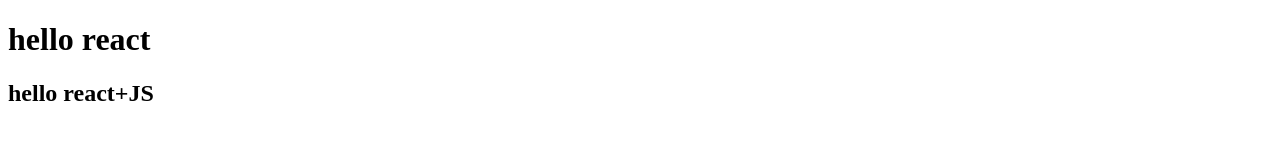
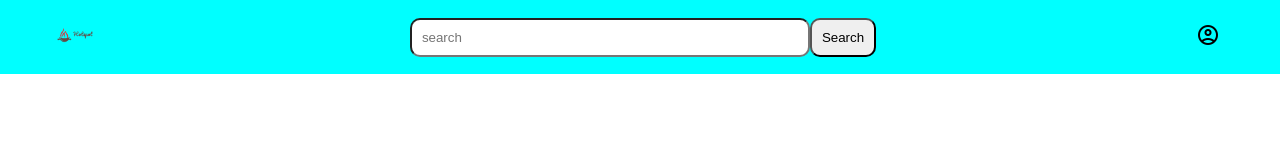
Before and after one commit to Anujkumar23/NAMASTEY-REACT, a React app: page / in a window 1280 px wide. Built offline with nearby package versions, Linux system fonts and the light colour scheme.

Commit message:
chapter3 -laying the foundation

````diff
--- /dev/null
+++ b/Chaptrer 3 -Laying the Foundation/App.css
@@ -0,0 +1,42 @@
+*{
+    margin:0;
+    padding:0;
+    box-sizing:border-box;
+}
+.header{
+    display:flex;
+    justify-content: space-between;
+    background-color: aqua;
+    width: 100vw;
+    padding:10px;
+
+    align-items: center;
+}
+.left{
+   margin-left:40px
+}
+
+.left img{
+    width:50px;
+    height:50px;
+}
+.left img:hover{
+    transform: scale(1.1);
+}
+
+.center input{
+    border-radius: 10px;
+    width:400px;
+    padding:10px
+}
+
+.center button{
+    border-radius: 10px;
+    cursor: pointer;
+    padding:10px;
+}
+
+.right{
+    padding:10px;
+    margin-right:40px;
+}
--- /dev/null
+++ b/Chaptrer 3 -Laying the Foundation/App.js
@@ -0,0 +1,143 @@
+// Create a Nested header Element using React.createElement(h1,h2,h3 inside a div with class "title")
+import React from "react";
+import  ReactDOM  from "react-dom/client";
+import logo from "./logo.png";
+import "./App.css"
+
+
+// const heading1 =React.createElement("h1",{id:"heading1",},"h1")
+// const heading2= React.createElement("h1",{id:"heading2",},"h1")
+// const heading3= React.createElement("h1",{id:"heading3",},"h1")
+
+// const header=React.createElement("div",{className:"title"},[heading1,heading2,heading3])
+
+
+
+//create the same Element using Jsx
+// const header= (
+//     <div className="title">
+//         <h1 key="heading1">h1</h1>
+//         <h1 key="heading2">h1</h1>
+//         <h1 key="heading3">h1</h1>
+//     </div>
+// )
+
+
+// Create a functional component of the same with JSX
+
+// const Header=()=>{
+//     return (
+//         <div className="title">
+//             <h1 key="h1" >h1</h1>
+//             <h1 key="h2">h1</h1>
+//           <h1 key="h3">h1</h1>
+//         </div>
+//     )
+
+// }
+
+// Pass attribute into the tag in JSX
+
+// const Header=()=>{
+//     return (
+//         <div className="title">
+//             <h1 style={{color:"blue"}} key="h1" >h1</h1>
+//             <h1 style={{color:"yellow"}} key="h2">h1</h1>
+//             <h1 style={{color:"green"}}   key="h3">h1</h1>
+//             {AnotherComonent()}
+
+//         </div>
+//     )
+
+// }
+
+//composition Of a Component(add component to another component)
+// const  AnotherComonent=()=>{
+//     return (
+//         <h1 style={{color:"paleturquoise"}} key='h4' >Hi,i am another Component</h1>
+//     )
+// }
+
+
+// {TitleComponent} vs {<TitleComponent/>} vs {<TitleComponent></TitleComponent>} in JSX.
+
+
+// const TitleElementComponent=(
+//     <h1>I am a TitleElementComponent </h1>
+// )
+// const  TitleFunctionalComponent=()=>{
+//     return (
+//         <h1>I am a TitleFunctionalComponent</h1>
+//     )
+// }
+// const TitleComponentWithChildren=({children})=>{
+//     return (
+//         <>
+//          <h1>Hello I am a TitleFunctionalComponentWithChildren</h1>
+//         {children}
+//         </>
+//     )
+
+// }
+
+// const Header=()=>{
+//     return(
+//         <>
+//         {TitleElementComponent}
+//         <TitleFunctionalComponent/>
+//         <TitleComponentWithChildren>
+//         <AnotherComonent/>
+//         </TitleComponentWithChildren>
+//         </>
+
+
+//     )
+// }
+
+// const Title=()=>{
+//     return(
+//         <a href="/">
+//             <img src="logo.png" alt="logo" />
+//         </a>
+//     )
+// }
+
+// const SearchBar=()=>{
+//     return(
+//         <>
+//         <input type="text" placeholder="search" />
+//         <button >Search</button>
+//         </>
+
+//     )
+// }
+// const userIcon=()=>{
+//     return
+// }
+
+const Header=()=>{
+    return (
+        <>
+        <header className="header">
+        <div className="left">
+            <img src={logo} width="20px" height="20px" alt="" />
+        </div>
+        <div className="center">
+            <input type="text" placeholder="search" />
+            <button>Search</button>
+        </div>
+        <div className="right">
+        <span class="material-symbols-outlined">account_circle</span>
+        </div>
+        </header>
+
+        </>
+    )
+}
+
+
+
+
+const root = ReactDOM.createRoot(document.getElementById("root"));
+
+root.render(<Header/>);
--- /dev/null
+++ b/Chaptrer 3 -Laying the Foundation/notes.md
@@ -0,0 +1,57 @@
+## What is JSX
+JSX is a syntax  extension of javascript.JSX produce react element.JSX allow us t0 write HTML in JavaScript and place them in the DOM without the use of createElement  appendChild().
+
+### Example 1 using JSX
+```
+```javascript
+const myElement = <h1>I Love JSX!</h1>;
+const root = ReactDOM.createRoot(document.getElementById('root'));
+root.render(myElement);
+```
+```
+### Example 1 using JSX
+
+```javascript
+const myElement = React.createElement('h1', {}, 'I do not use JSX!');
+const root = ReactDOM.createRoot(document.getElementById('root'));
+root.render(myElement);
+```
+### Superpowers of JSX.
+
+A: Using JSX, you can write markup inside Javascript, providing you with a superpower to write logic and markup of a component inside a single .jsx file. JSX is easy to maintain and debug.
+
+## Example
+```javascript
+function greeting(user) {
+//JSX
+  return <h1>{user}, How are you!!!</h1>;
+}
+```
+
+ ## Role of type attribute in script tag? What options can I use there?
+ The type attribute specifies the type of the script. The type attribute identifies the content between the <script> and </script> tags. It has a Default value which is “text/javascript”.
+
+### type attribute can be of the following types:
+* text/javascript : It is the basic standard of writing javascript code inside the <script> tag.
+### Syntax
+<script type="text/javascript"></script>
+*  **text/ecmascript** : this value indicates that the script is following the EcmaScript standards.
+*  **module**: This value tells the browser that the script is a module that can import or export other files or modules inside it.
+*  **text/babel**: This value indicates that the script is a babel type and required bable to transpile it.
+ *  **text/typescript**: As the name suggest the script is written in TypeScript.
+
+
+**{TitleComponent}** vs **{<TitleComponent/>}** vs **{<TitleComponent></TitleComponent>}** in JSX.
+A: The Difference is stated below:
+
+**{TitleComponent}**: This value describes the TitleComponent as a javascript expression or a variable. The {} can embed a javascript expression or a variable inside it.
+**<TitleComponent/>** : This value represents a Component that is basically returning Some JSX value. In simple terms TitleComponent a function that is returning a JSX value. A component is written inside the < /> expression.
+**<TitleComponent></TitleComponent>** : **<TitleComponent />** and **<TitleComponent></TitleComponent>** are equivalent only when **< TitleComponent />** has no child components. The opening and closing tags are created to include the child components.
+Example
+```javascript
+<TitleComponent>
+    <FirstChildComponent />
+    <SecondChildComponent />
+    <ThirdChildComponent />
+</TitleComponent>
+```
--- a/index.html
+++ b/index.html
@@ -5,6 +5,7 @@
     <meta http-equiv="X-UA-Compatible" content="IE=edge">
     <meta name="viewport" content="width=device-width, initial-scale=1.0">
     <title>Document</title>
+    <link rel="stylesheet" href="https://fonts.googleapis.com/css2?family=Material+Symbols+Outlined:opsz,wght,FILL,GRAD@20..48,100..700,0..1,-50..200" />
 </head>
 <body>
     <div id="root"></div>
@@ -12,7 +13,7 @@
     <!-- <h1 id="heading2">Hello React</h1> -->
 
 
-    <script type="module" src="App.js"></script>
+    <script type="module" src="Chaptrer 3 -Laying the Foundation/App.js"></script>
 
 </body>
 </html>
````
Also changed, not shown: Chaptrer 3 -Laying the Foundation/logo.png (added).
